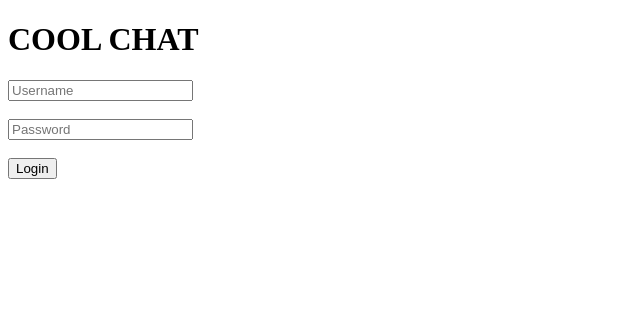
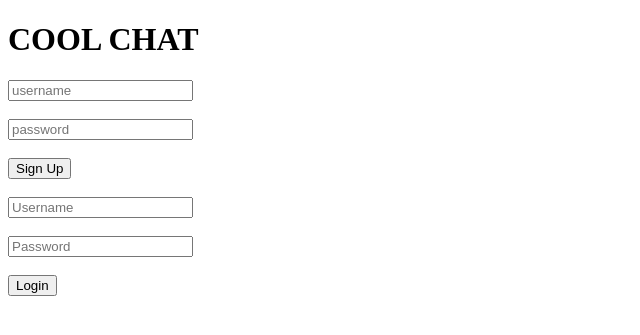
Before and after one commit to kjd-guardiano/CPSC-455-SecureChat-Group-11, a Flask app: page / in a window 1280 px wide. Shown: the top 335 px of the page, without its empty margins (0-640 px from the left). Run offline with Flask 3, Linux system fonts and the light colour scheme; some libraries are stand-ins or nearby versions.

Commit message:
Added signup form

```diff
--- a/app.py
+++ b/app.py
@@ -35,17 +35,35 @@ def index():
 
 @socketio.on('connect')
 def handle_connect():
+
+    print('Client sid:',request.sid, ' connected!')
+
+
+@socketio.on('sign_up')
+def authenticate(login_info):
+    username = login_info.get('username')
+    password = login_info.get('password')
+    sign_up_sucess = -1
+    if authentication.sign_up(username,password):
+        sign_up_sucess = 1
+        print(username,' successfully logged in!')
+        users.add_user(username)
+        users.set_status(username, request.sid)
+                           #using class now
     user_names = users.retrieve_user_list()
-    print('Client sid:',request.sid, ' connected!')
     socketio.emit('send_user_list', user_names)
+    socketio.emit('signup',sign_up_sucess,to=request.sid)
+
 
 #authenticates the user given username/password
 @socketio.on('authenticate')
 def authenticate(login_info):
     username = login_info.get('username')
     password = login_info.get('password')
+    print(username,password)
     login_sucess = -1
-    #calls the actual fucntion that authenticates
+
+
     if authentication.pword_check(username,password):
         login_sucess = 1
         print(username,' successfully logged in!')
--- a/clients.py
+++ b/clients.py
@@ -54,6 +54,9 @@ class clients:
         print(user_list)
         return user_list
 
+    def add_user(self,name):
+        self.clients_dict[name] = client(name)
+
     def disconnect(self, pid):
         for user in self.clients_dict:
             if self.clients_dict[user].pid == pid:
--- a/db.txt
+++ b/db.txt
@@ -2,3 +2,4 @@ Billy $2b$12$bJ.mDzu4ocuRu3hjT2gBzuv0ymgIoe7inxCmsLE2VSs5DoOx7.zla
 Sally $2b$12$J.EYJnC3r1My1SKZzKwOw.lEb2y2V39i6x6PYw5yDZkIgPTJK4iEy
 Joe $2b$12$ArTyyjS72KqIO3QgiCu3tuDW.uey41VfdeLH7ay7Ql.6nKr0hNPW6
 Jill $2b$12$KUReCOCTc7koktZQLc9MFO/hRLnPa1FI2ZD1xlNIs49nDrPQ.b3CG
+John $2b$12$XAd2BfXJntRfZCIgEAwk/etpT914vFF7eJ1Wpgx3B6vP04xKEjG5C
--- a/templates/index.html
+++ b/templates/index.html
@@ -53,8 +53,15 @@
             socket.emit('message', { message: message, user: name, receiver: receiver });         //sends the dictonary
         }
 
+
+        function sign_up() {
+            var username = document.getElementById('Sign_up_username').value;
+            var password = document.getElementById('Sign_up_password').value;
+            socket.emit('sign_up', { username: username, password: password });
+        }
         //sends login info to server to verify
         function login() {
+            console.log(username,password)
             var username = document.getElementById('username').value;
             var password = document.getElementById('password').value;
             socket.emit('authenticate', { username: username, password: password });
@@ -68,6 +75,12 @@
 <body>
     <h1>COOL CHAT</h1>
 
+
+    <div id="sign_up_form">
+        <input type="text" id="Sign_up_username" placeholder="username" required><br><br>
+        <input type="password" id="Sign_up_password" placeholder="password" required><br><br>
+        <button type="button" onclick="sign_up()">Sign Up</button><br><br>
+    </div>
 
     <div id="login_form">
         <input type="text" id="username" placeholder="Username" required><br><br>
```
Also changed, not shown: authentication.py (+40 -1 lines), static/scripts.js (renamed from scripts.js).
